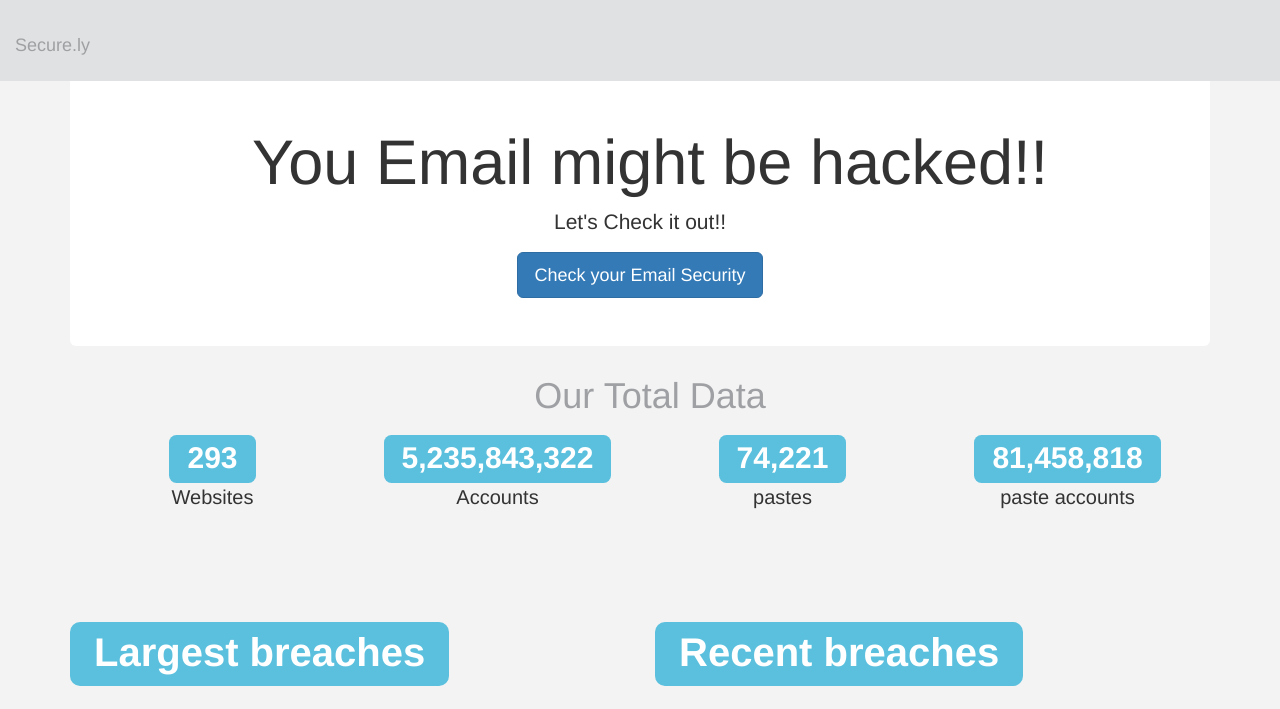
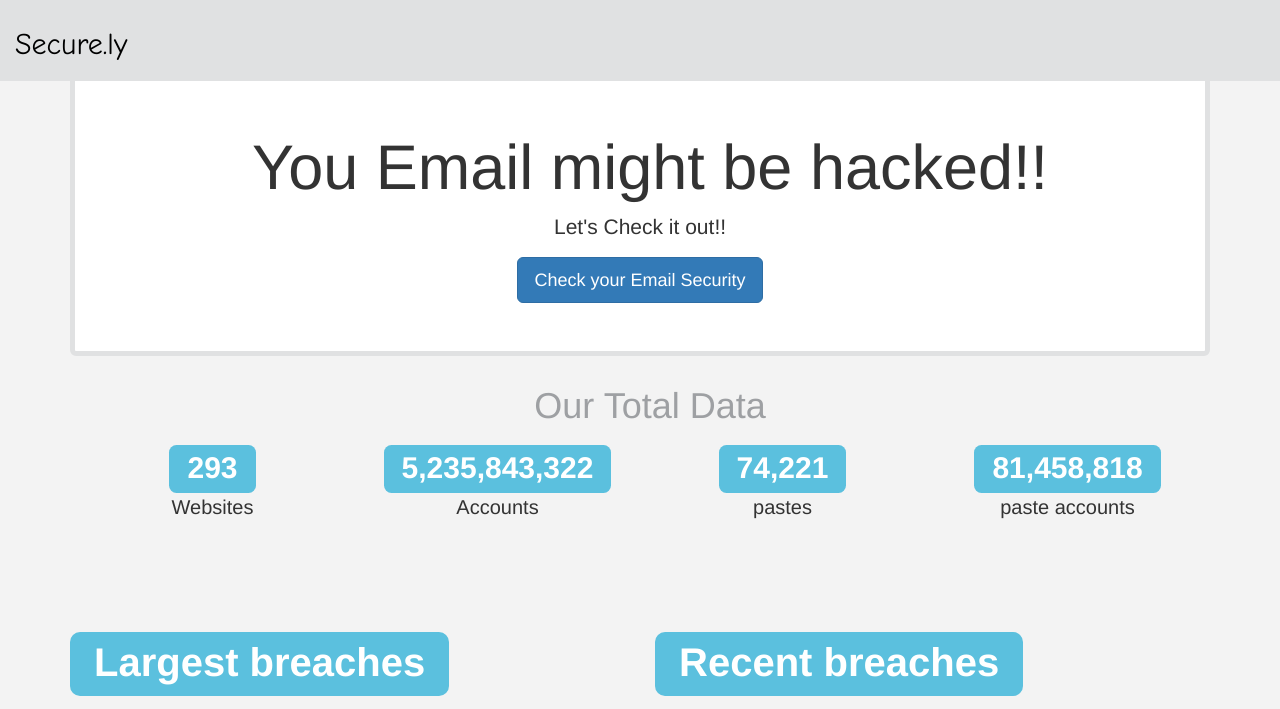
Before and after one commit to sumit-snap/secure.ly, a website: page index.html in a window 1280 px wide. Shown: the top 709 px of the page. Drawn offline with nearby package versions, Linux system fonts and the light colour scheme.

Commit message:
Update styles.css

```diff
--- a/styles.css
+++ b/styles.css
@@ -5,9 +5,20 @@ body{
     background-color: white;
 }
 .pwnLogo.tiny{max-height:28px;max-width:50px}
+
+ .navbar-brand {
+    font-size: 30px;
+    color: black;
+    font-family: "Comic Sans MS", cursive, sans-serif;
+  }
 .navbar{
     text-align: center;
-    background-color: #e0e1e2;
+}
+.box{
+    border: 5px solid #e0e1e2;
+}
+.box2{
+    border:5px solid red;
 }
 td{
     background-color: #e8e8e8;
```
